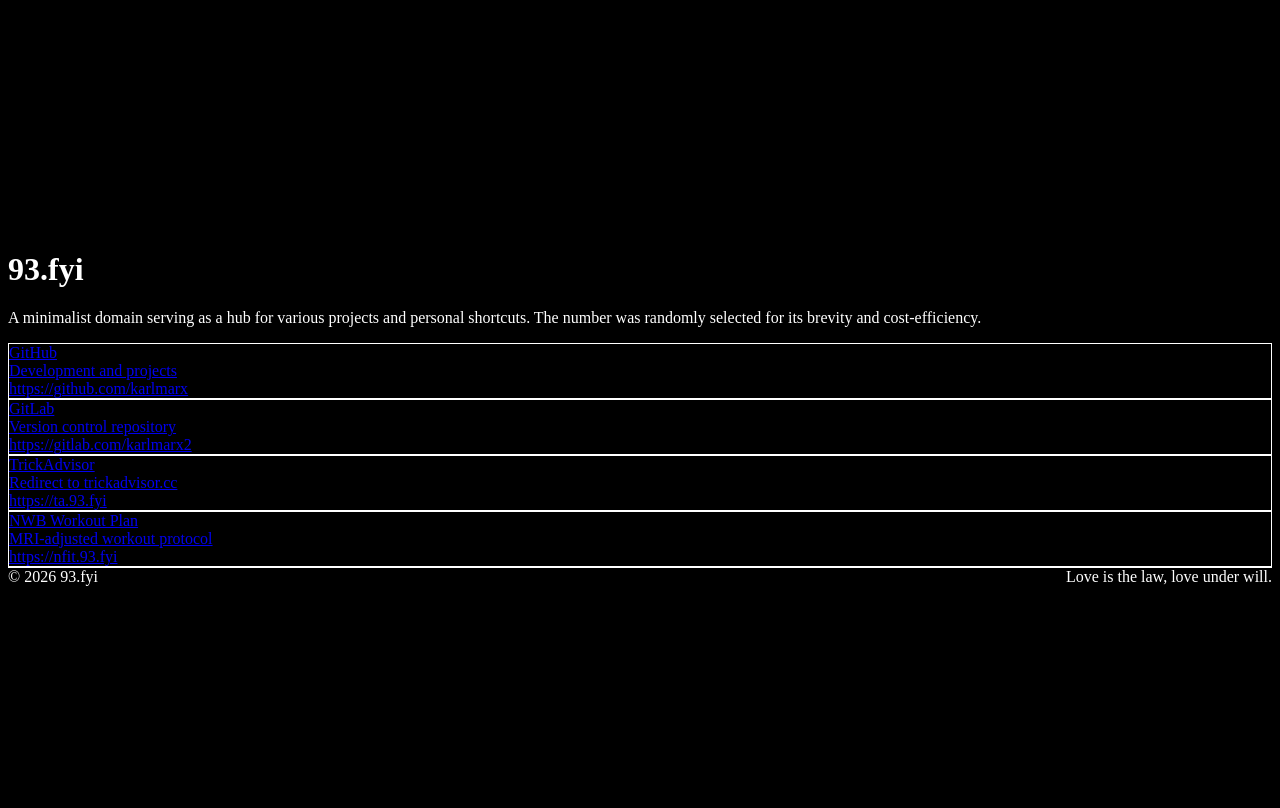
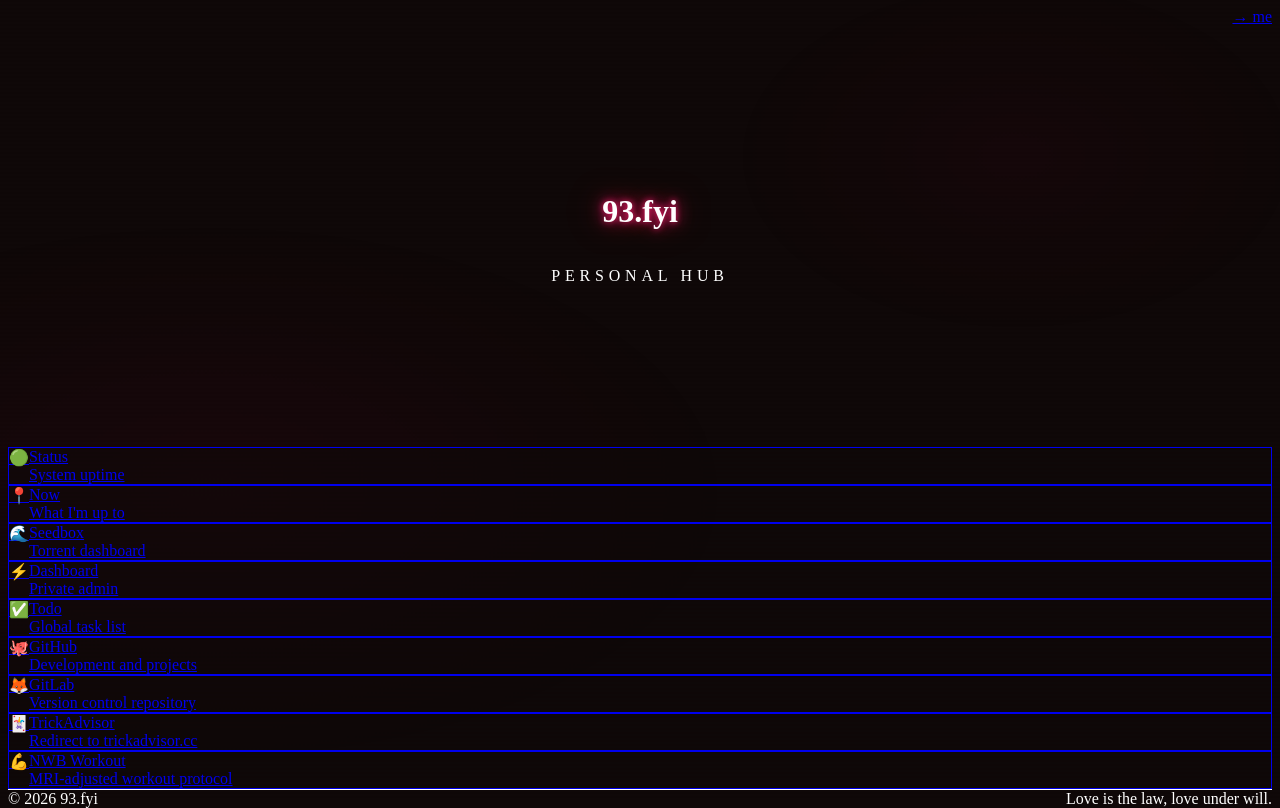
Before and after one commit to karlmarx/93-fyi, a Next.js app: page / in a window 1280 px wide. Built offline with nearby package versions, Linux system fonts and the light colour scheme.

Commit message:
redesign: prettier landing page with all subdomain links

```diff
--- a/src/app/globals.css
+++ b/src/app/globals.css
@@ -3,11 +3,81 @@
 @tailwind utilities;
 
 :root {
-  --background: #000000;
+  --background: #0f0808;
   --foreground: #ffffff;
+  --accent: #ff2070;
 }
 
 body {
   color: var(--foreground);
   background: var(--background);
 }
+
+/* ── Animated background ── */
+@keyframes gradient-drift {
+  0%, 100% { opacity: 0.6; transform: scale(1) translate(0, 0); }
+  33%       { opacity: 0.8; transform: scale(1.05) translate(-2%, 1%); }
+  66%       { opacity: 0.5; transform: scale(0.98) translate(2%, -1%); }
+}
+
+.bg-scene {
+  background-color: #0f0808;
+  position: relative;
+}
+
+.bg-scene::before {
+  content: '';
+  position: fixed;
+  inset: 0;
+  background:
+    radial-gradient(ellipse 60% 50% at 20% 60%, rgba(255, 32, 112, 0.06) 0%, transparent 70%),
+    radial-gradient(ellipse 40% 40% at 80% 20%, rgba(255, 32, 112, 0.04) 0%, transparent 60%);
+  animation: gradient-drift 18s ease-in-out infinite;
+  pointer-events: none;
+  z-index: 0;
+}
+
+/* ── Scanline overlay ── */
+.bg-scene::after {
+  content: '';
+  position: fixed;
+  inset: 0;
+  background: repeating-linear-gradient(
+    0deg,
+    transparent 0px,
+    transparent 2px,
+    rgba(0, 0, 0, 0.035) 2px,
+    rgba(0, 0, 0, 0.035) 4px
+  );
+  pointer-events: none;
+  z-index: 1;
+}
+
+/* ── Neon glow hero ── */
+@keyframes neon-flicker {
+  0%, 89%, 91%, 93%, 100% { opacity: 1; }
+  90%, 92%                 { opacity: 0.85; }
+}
+
+.neon-glow {
+  animation: neon-flicker 9s ease-in-out infinite;
+  text-shadow:
+    0 0 6px rgba(255, 32, 112, 1),
+    0 0 16px rgba(255, 32, 112, 0.8),
+    0 0 32px rgba(255, 32, 112, 0.5),
+    0 0 64px rgba(255, 32, 112, 0.25),
+    0 0 120px rgba(255, 32, 112, 0.1);
+}
+
+/* ── Link cards ── */
+.link-card {
+  transition: border-color 200ms ease, box-shadow 200ms ease, background-color 200ms ease;
+}
+
+.link-card:hover {
+  border-color: rgba(255, 32, 112, 0.4);
+  box-shadow:
+    0 0 16px rgba(255, 32, 112, 0.15),
+    0 0 36px rgba(255, 32, 112, 0.06);
+  background-color: rgba(30, 6, 18, 0.7);
+}
--- a/src/app/layout.tsx
+++ b/src/app/layout.tsx
@@ -13,8 +13,8 @@
 });
 
 export const metadata: Metadata = {
-  title: "Create Next App",
-  description: "Generated by create next app",
+  title: "93.fyi",
+  description: "Personal hub — projects, shortcuts, and subdomains.",
 };
 
 export default function RootLayout({
--- a/src/app/page.tsx
+++ b/src/app/page.tsx
@@ -1,45 +1,76 @@
-import Link from 'next/link';
+const links = [
+  { label: 'Status',          href: 'https://status.93.fyi',          description: 'System uptime',               icon: '🟢' },
+  { label: 'Now',             href: 'https://now.93.fyi',             description: "What I'm up to",              icon: '📍' },
+  { label: 'Seedbox',         href: 'https://seed.93.fyi',            description: 'Torrent dashboard',           icon: '🌊' },
+  { label: 'Dashboard',       href: 'https://me.93.fyi',              description: 'Private admin',               icon: '⚡' },
+  { label: 'Todo',            href: 'https://todo.93.fyi',            description: 'Global task list',            icon: '✅' },
+  { label: 'GitHub',          href: 'https://github.com/karlmarx',    description: 'Development and projects',    icon: '🐙' },
+  { label: 'GitLab',          href: 'https://gitlab.com/karlmarx2',  description: 'Version control repository',  icon: '🦊' },
+  { label: 'TrickAdvisor',    href: 'https://ta.93.fyi',              description: 'Redirect to trickadvisor.cc', icon: '🃏' },
+  { label: 'NWB Workout',     href: 'https://nfit.93.fyi',            description: 'MRI-adjusted workout protocol', icon: '💪' },
+];
 
 export default function Home() {
-  const links = [
-    { label: 'GitHub', href: 'https://github.com/karlmarx', description: 'Development and projects' },
-    { label: 'GitLab', href: 'https://gitlab.com/karlmarx2', description: 'Version control repository' },
-    { label: 'TrickAdvisor', href: 'https://ta.93.fyi', description: 'Redirect to trickadvisor.cc' },
-    { label: 'NWB Workout Plan', href: 'https://nfit.93.fyi', description: 'MRI-adjusted workout protocol' },
-  ];
+  return (
+    <div className="bg-scene min-h-screen text-white flex flex-col">
+      {/* Content sits above the ::before/::after pseudo-elements */}
+      <div className="relative z-10 flex flex-col min-h-screen">
 
-  return (
-    <div className="min-h-screen bg-black text-white selection:bg-white selection:text-black flex flex-col items-center justify-center p-8 font-mono">
-      <main className="max-w-2xl w-full">
-        <header className="mb-12">
-          <h1 className="text-4xl font-bold tracking-tighter mb-4">93.fyi</h1>
-          <p className="text-gray-400 text-lg leading-relaxed">
-            A minimalist domain serving as a hub for various projects and personal shortcuts.
-            The number was randomly selected for its brevity and cost-efficiency.
+        {/* Top nav — subtle login link */}
+        <nav className="flex justify-end px-6 pt-6">
+          <a
+            href="https://me.93.fyi"
+            className="text-zinc-600 hover:text-[#ff2070] transition-colors duration-200 text-sm font-mono tracking-widest"
+          >
+            → me
+          </a>
+        </nav>
+
+        {/* Hero */}
+        <header className="flex flex-col items-center justify-center flex-1 px-6 pt-8 pb-4">
+          <h1 className="neon-glow font-mono font-bold tracking-tighter text-white select-none
+                         text-6xl sm:text-8xl md:text-9xl">
+            93.fyi
+          </h1>
+          <p className="mt-4 text-zinc-600 text-xs tracking-[0.3em] uppercase font-mono">
+            personal hub
           </p>
         </header>
 
-        <section className="space-y-6">
-          {links.map((link) => (
-            <div key={link.label} className="group relative border border-zinc-800 p-6 rounded-lg transition-all hover:bg-zinc-900 hover:border-zinc-700">
-              <Link href={link.href} className="flex flex-col gap-1">
-                <span className="text-xl font-medium tracking-tight group-hover:underline">
-                  {link.label}
+        {/* Link cards */}
+        <main className="flex justify-center px-4 pb-12">
+          <section className="w-full max-w-2xl grid grid-cols-1 sm:grid-cols-2 gap-3">
+            {links.map((link) => (
+              <a
+                key={link.label}
+                href={link.href}
+                className="link-card group border border-zinc-800 bg-[#0f0808]/50 rounded-lg p-4 flex items-start gap-3"
+              >
+                <span className="text-xl mt-0.5 flex-shrink-0" aria-hidden="true">
+                  {link.icon}
                 </span>
-                <span className="text-sm text-zinc-500">{link.description}</span>
-                <span className="mt-2 text-xs text-zinc-600 truncate">{link.href}</span>
-              </Link>
-            </div>
-          ))}
-        </section>
+                <div className="min-w-0">
+                  <div className="font-medium text-white group-hover:text-[#ff2070] transition-colors duration-200 tracking-tight leading-tight">
+                    {link.label}
+                  </div>
+                  <div className="text-xs text-zinc-500 mt-0.5 leading-snug">
+                    {link.description}
+                  </div>
+                </div>
+              </a>
+            ))}
+          </section>
+        </main>
 
-        <footer className="mt-16 pt-8 border-t border-zinc-900 text-xs text-zinc-600 flex justify-between">
+        {/* Footer */}
+        <footer className="relative z-10 flex justify-between items-center px-6 py-5 border-t border-zinc-900 font-mono text-xs text-zinc-600">
           <span>&copy; {new Date().getFullYear()} 93.fyi</span>
-          <span className="hover:text-zinc-400 cursor-default transition-colors">
+          <span className="hover:text-zinc-400 transition-colors duration-200 cursor-default">
             Love is the law, love under will.
           </span>
         </footer>
-      </main>
+
+      </div>
     </div>
   );
 }
```
